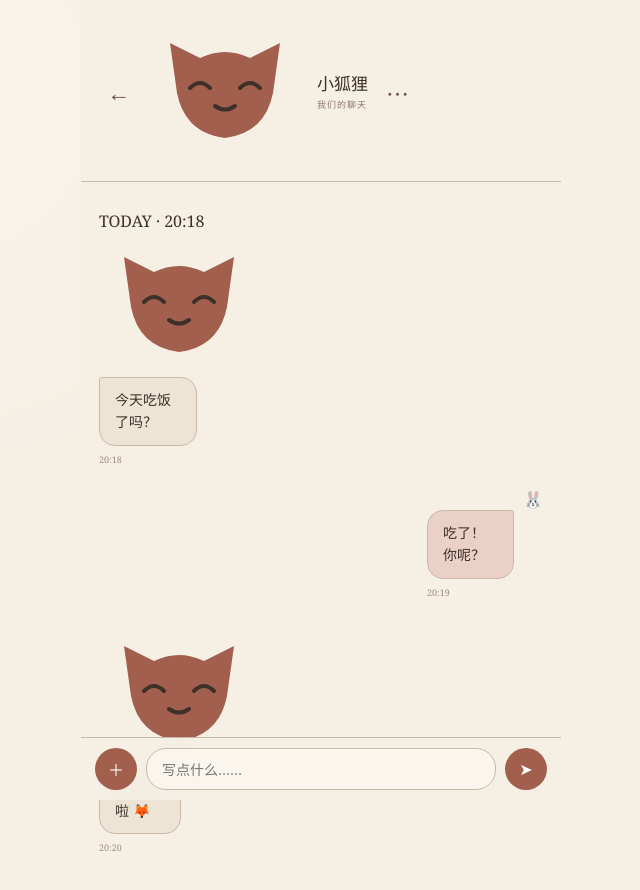
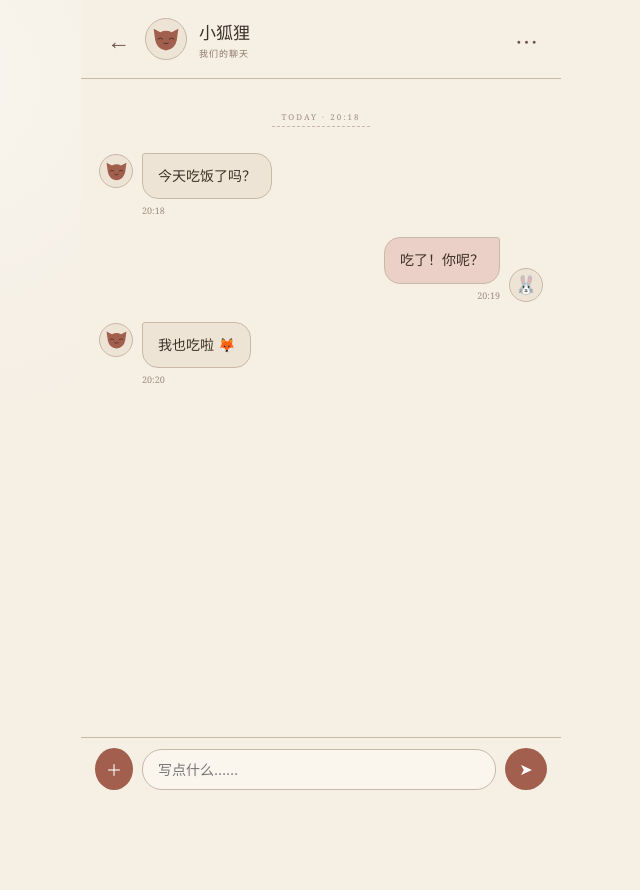
Before and after one commit to izumi05012-cmyk/fox-little-world, a React (Vite) app: page / in a window 1280 px wide. Both pictures are taken after a click on the button 594 px from the left and 751 px from the top of the page. Shown: the top 890 px of the page, without its empty margins (319-959 px from the left). After the commit the page ends 800 px from the top, so only its background shows below. Built offline with nearby package versions, Linux system fonts and the light colour scheme.

Commit message:
Update style.css

```diff
--- a/src/style.css
+++ b/src/style.css
@@ -632,3 +632,352 @@ button {
     min-height: 95px;
   }
 }
+/* =========================
+   CHAT V0.2
+   Avatar + Background
+========================= */
+
+.chat-page {
+  position: relative;
+  overflow-x: hidden;
+  transition: background 0.3s ease;
+}
+
+.chat-bg-paper {
+  background: #f5efe4;
+}
+
+.chat-bg-warm {
+  background: #eee4d5;
+}
+
+.chat-bg-rose {
+  background: #f0e2dc;
+}
+
+.chat-bg-cream {
+  background: #f8f1e5;
+}
+
+/* Header */
+
+.chat-header {
+  position: relative;
+  z-index: 10;
+}
+
+.chat-back {
+  flex: 0 0 auto;
+}
+
+.chat-header .avatar {
+  flex: 0 0 42px;
+}
+
+.chat-title {
+  flex: 1;
+  min-width: 0;
+}
+
+.chat-settings-button {
+  width: 34px;
+  height: 34px;
+
+  border: 0;
+  background: transparent;
+
+  color: #806f64;
+  font-size: 22px;
+
+  cursor: pointer;
+}
+
+/* Avatar */
+
+.avatar {
+  width: 42px;
+  height: 42px;
+
+  display: flex;
+  align-items: center;
+  justify-content: center;
+
+  overflow: hidden;
+
+  border: 1px solid #c8b8a8;
+  border-radius: 50%;
+
+  background: #eee4d5;
+
+  flex: 0 0 42px;
+}
+
+.avatar img {
+  width: 36px;
+  height: 32px;
+
+  display: block;
+
+  object-fit: contain;
+}
+
+.avatar-emoji {
+  font-family:
+    "Apple Color Emoji",
+    "Segoe UI Emoji",
+    sans-serif;
+
+  font-size: 22px;
+}
+
+/* Settings */
+
+.chat-settings {
+  position: absolute;
+  z-index: 50;
+
+  top: 78px;
+  right: 14px;
+  left: 14px;
+
+  padding: 18px;
+
+  background: rgba(250, 246, 238, 0.98);
+
+  border: 1px solid #c8b8a8;
+
+  box-shadow: 0 12px 30px rgba(80, 60, 45, 0.12);
+
+  backdrop-filter: blur(10px);
+}
+
+.settings-title {
+  display: flex;
+  align-items: center;
+  justify-content: space-between;
+
+  padding-bottom: 12px;
+
+  border-bottom: 1px solid #d8cabc;
+
+  font-size: 9px;
+  letter-spacing: 3px;
+
+  color: #92796a;
+}
+
+.settings-title button {
+  width: 28px;
+  height: 28px;
+
+  border: 0;
+  background: transparent;
+
+  color: #806f64;
+  font-size: 20px;
+}
+
+.settings-section {
+  margin-top: 18px;
+}
+
+.settings-section > p {
+  margin: 0 0 10px;
+
+  font-size: 11px;
+  color: #6e5547;
+}
+
+.avatar-options {
+  display: flex;
+  gap: 10px;
+}
+
+.avatar-options button {
+  padding: 5px;
+
+  border: 1px solid transparent;
+  background: transparent;
+
+  border-radius: 6px;
+
+  color: #806f64;
+}
+
+.avatar-options button.selected {
+  border-color: #a35f4d;
+  background: #f3e4dc;
+}
+
+.avatar-options .avatar {
+  width: 42px;
+  height: 42px;
+}
+
+.avatar-options small {
+  display: block;
+
+  margin-top: 4px;
+
+  font-size: 8px;
+}
+
+/* Background choices */
+
+.background-options {
+  display: grid;
+  grid-template-columns: repeat(4, 1fr);
+  gap: 8px;
+}
+
+.background-options button {
+  padding: 5px;
+
+  border: 1px solid transparent;
+  background: transparent;
+
+  border-radius: 6px;
+
+  color: #806f64;
+}
+
+.background-options button.selected {
+  border-color: #a35f4d;
+  background: #f3e4dc;
+}
+
+.background-preview {
+  display: block;
+
+  width: 100%;
+  height: 34px;
+
+  border: 1px solid #c8b8a8;
+  border-radius: 4px;
+}
+
+.preview-paper {
+  background: #f5efe4;
+}
+
+.preview-warm {
+  background: #eee4d5;
+}
+
+.preview-rose {
+  background: #f0e2dc;
+}
+
+.preview-cream {
+  background: #f8f1e5;
+}
+
+.background-options small {
+  display: block;
+
+  margin-top: 5px;
+
+  font-size: 7px;
+}
+
+/* Message row */
+
+.message-row {
+  flex-direction: row;
+  align-items: flex-start;
+  gap: 9px;
+}
+
+.message-row.me {
+  flex-direction: row-reverse;
+}
+
+.message-content {
+  display: flex;
+  flex-direction: column;
+  max-width: calc(75% - 50px);
+}
+
+.message-row.me .message-content {
+  align-items: flex-end;
+}
+
+.message-row.other .message-content {
+  align-items: flex-start;
+}
+
+.message-row .avatar {
+  width: 34px;
+  height: 34px;
+
+  flex-basis: 34px;
+
+  margin-top: 1px;
+}
+
+.message-row .avatar img {
+  width: 29px;
+  height: 27px;
+}
+
+.message-row .avatar-emoji {
+  font-size: 18px;
+}
+
+.message-bubble {
+  max-width: 100%;
+}
+
+.chat-date {
+  width: fit-content;
+
+  margin: 0 auto 26px;
+
+  padding: 4px 10px;
+
+  border-bottom: 1px dashed #c8b8a8;
+
+  font-size: 8px;
+  letter-spacing: 2px;
+
+  color: #a18d80;
+}
+
+/* Input */
+
+.chat-input {
+  align-items: center;
+}
+
+.input-plus {
+  width: 38px;
+  height: 38px;
+
+  flex: 0 0 38px;
+
+  border: 1px solid #c8b8a8;
+  border-radius: 50%;
+
+  background: #faf6ee;
+
+  color: #806f64;
+
+  font-size: 19px;
+}
+
+.send-button {
+  flex: 0 0 42px;
+}
+
+/* Small screen */
+
+@media (max-width: 360px) {
+  .chat-settings {
+    right: 9px;
+    left: 9px;
+  }
+
+  .background-options {
+    grid-template-columns: repeat(2, 1fr);
+  }
+}
```
